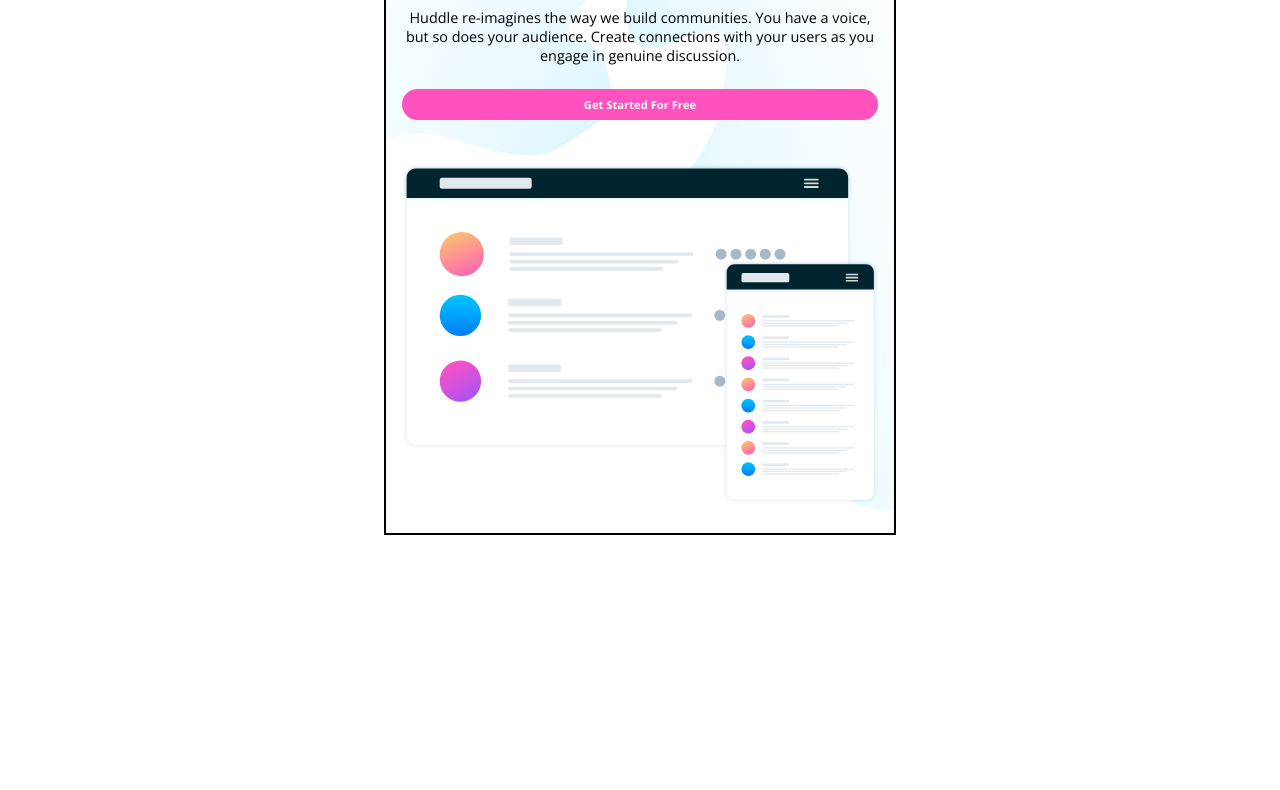
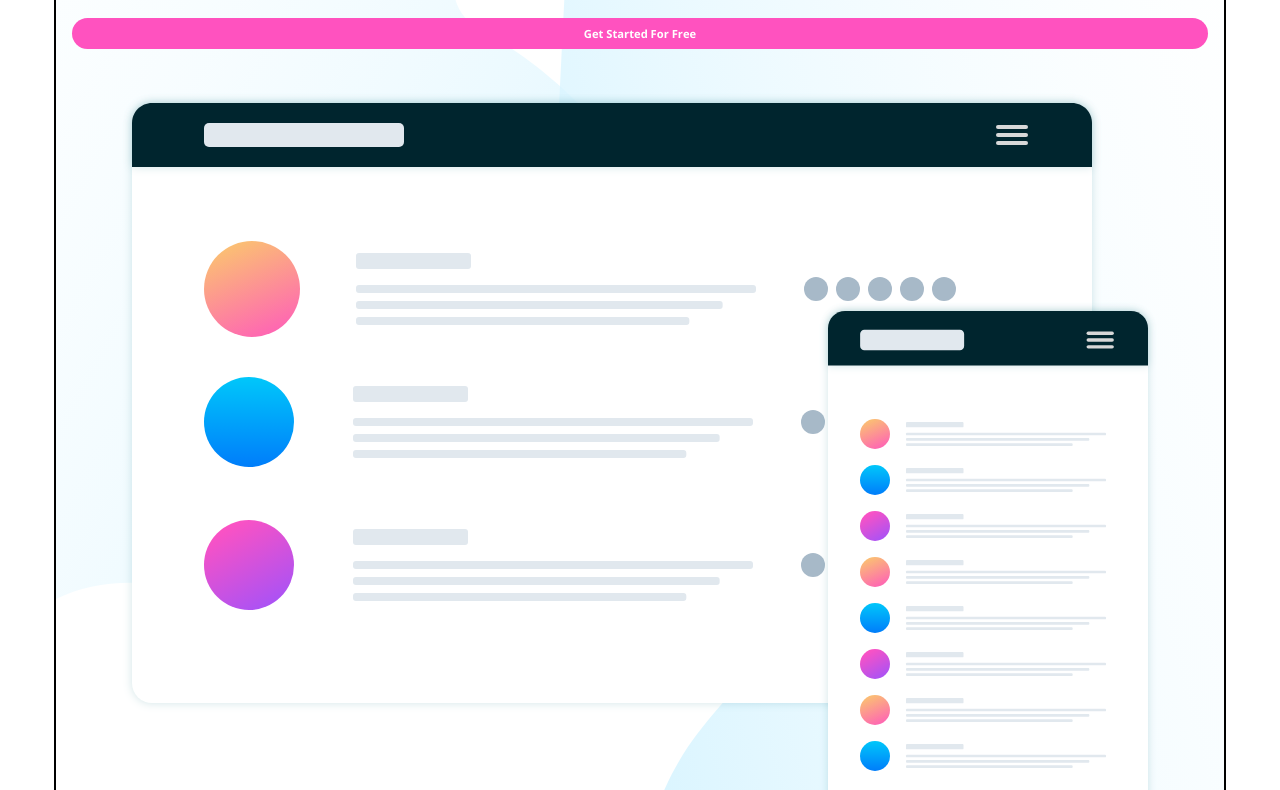
Before and after one commit to mgkh286/huddle-landing-page-with-alternating-feature-blocks-master, a plain HTML site: page index.html in a window 1280 px wide. Shown: the part 255-1045 px from the top of the page. Before the commit the page ends 830 px from the top, so only its background shows below. Drawn offline with nearby package versions, Linux system fonts and the light colour scheme.

Commit message:
remove width

```diff
--- a/style.css
+++ b/style.css
@@ -32,17 +32,16 @@ body {
 
 /* container styling */
 .container {
+  /* width: 23.4rem; */
   padding: 2.5rem 2rem;
   display: flex;
   flex-direction: column;
   justify-content: center;
   align-items: center;
-  /* overflow: hidden; */
 }
 
 .header {
   border: 2px solid #000;
-  width: 40vw;
   display: flex;
   justify-content: center;
   flex-direction: column;
```
